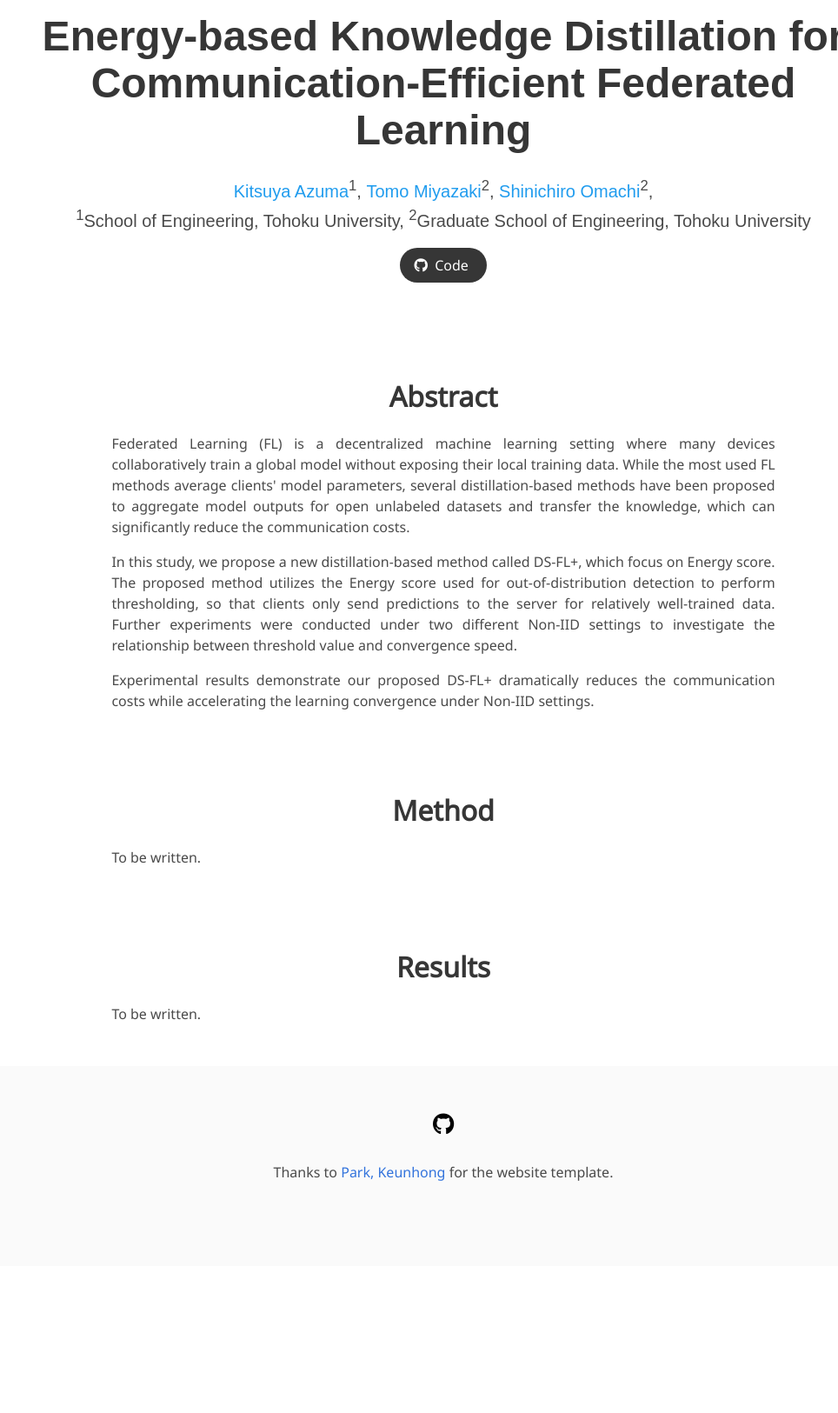
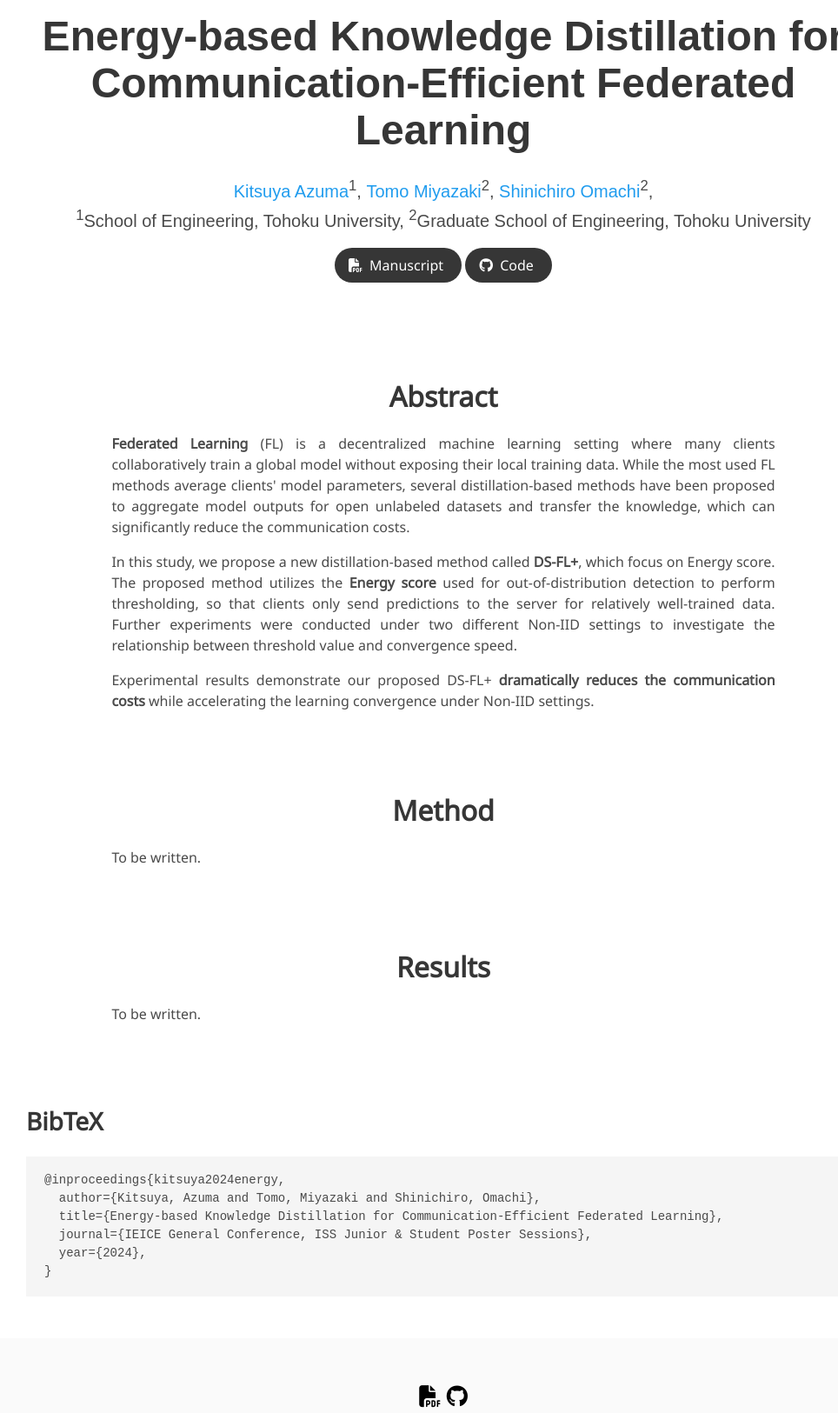
Before and after one commit to kitsuya0828/DSFLplus, a plain HTML site: page index.html in a window 1280 px wide. Shown: the part 85-1710 px from the top of the page at 87% size, without its empty margins (130-1094 px from the left). Before the commit the page ends 1541 px from the top, so only its background shows below. Drawn offline with nearby package versions, Linux system fonts and the light colour scheme; some icons are missing; a web font is replaced by a local one.

Commit message:
fix: add bibtex and manuscript pdf

```diff
--- a/index.html
+++ b/index.html
@@ -79,7 +79,15 @@
 
           <div class="column has-text-centered">
             <div class="publication-links">
-              <!-- Code Link. -->
+              <span class="link-block">
+                  <a href="./static/manuscript.pdf"
+                  class="external-link button is-normal is-rounded is-dark">
+                  <span class="icon">
+                      <i class="fa fa-file-pdf"></i>
+                  </span>
+                  <span>Manuscript</span>
+                  </a>
+              </span>
               <span class="link-block">
                 <a href="https://github.com/Kitsuya0828/DSFLplus"
                    class="external-link button is-normal is-rounded is-dark">
@@ -107,13 +115,13 @@
         <h2 class="title is-3">Abstract</h2>
         <div class="content has-text-justified">
           <p>
-            Federated Learning (FL) is a decentralized machine learning setting where many devices collaboratively train a global model without exposing their local training data. While the most used FL methods average clients' model parameters, several distillation-based methods have been proposed to aggregate model outputs for open unlabeled datasets and transfer the knowledge, which can significantly reduce the communication costs.
+            <b>Federated Learning</b> (FL) is a decentralized machine learning setting where many clients collaboratively train a global model without exposing their local training data. While the most used FL methods average clients' model parameters, several distillation-based methods have been proposed to aggregate model outputs for open unlabeled datasets and transfer the knowledge, which can significantly reduce the communication costs.
           </p>
           <p>
-            In this study, we propose a new distillation-based method called DS-FL+, which focus on Energy score. The proposed method utilizes the Energy score used for out-of-distribution detection to perform thresholding, so that clients only send predictions to the server for relatively well-trained data. Further experiments were conducted under two different Non-IID settings to investigate the relationship between threshold value and convergence speed.
+            In this study, we propose a new distillation-based method called <b>DS-FL+</b>, which focus on Energy score. The proposed method utilizes the <b>Energy score</b> used for out-of-distribution detection to perform thresholding, so that clients only send predictions to the server for relatively well-trained data. Further experiments were conducted under two different Non-IID settings to investigate the relationship between threshold value and convergence speed.
           </p>
           <p>
-            Experimental results demonstrate our proposed DS-FL+ dramatically reduces the communication costs while accelerating the learning convergence under Non-IID settings.
+            Experimental results demonstrate our proposed DS-FL+ <b>dramatically reduces the communication costs</b> while accelerating the learning convergence under Non-IID settings.
           </p>
         </div>
       </div>
@@ -124,7 +132,7 @@
 
 <section class="section">
     <div class="container is-max-desktop">
-      <!-- Abstract. -->
+      <!-- Method. -->
       <div class="columns is-centered has-text-centered">
         <div class="column is-four-fifths">
           <h2 class="title is-3">Method</h2>
@@ -135,13 +143,13 @@
           </div>
         </div>
       </div>
-      <!--/ Abstract. -->
+      <!--/ Method. -->
     </div>
   </section>
 
   <section class="section">
     <div class="container is-max-desktop">
-      <!-- Abstract. -->
+      <!-- Results. -->
       <div class="columns is-centered has-text-centered">
         <div class="column is-four-fifths">
           <h2 class="title is-3">Results</h2>
@@ -152,32 +160,32 @@
           </div>
         </div>
       </div>
-      <!--/ Abstract. -->
+      <!--/ Results. -->
     </div>
   </section>
 
 
-<!--
+
 <section class="section" id="BibTeX">
   <div class="container is-max-desktop content">
     <h2 class="title">BibTeX</h2>
-    <pre><code>@article{park2021nerfies,
-  author    = {Park, Keunhong and Sinha, Utkarsh and Barron, Jonathan T. and Bouaziz, Sofien and Goldman, Dan B and Seitz, Steven M. and Martin-Brualla, Ricardo},
-  title     = {Nerfies: Deformable Neural Radiance Fields},
-  journal   = {ICCV},
-  year      = {2021},
+    <pre><code>@inproceedings{kitsuya2024energy,
+  author={Kitsuya, Azuma and Tomo, Miyazaki and Shinichiro, Omachi},
+  title={Energy-based Knowledge Distillation for Communication-Efficient Federated Learning},
+  journal={IEICE General Conference, ISS Junior & Student Poster Sessions},
+  year={2024},
 }</code></pre>
   </div>
-</section> -->
+</section>
 
 
 <footer class="footer">
   <div class="container">
     <div class="content has-text-centered">
-      <!-- <a class="icon-link"
-         href="./static/videos/nerfies_paper.pdf">
+      <a class="icon-link"
+         href="./static/manuscript.pdf">
         <i class="fas fa-file-pdf"></i>
-      </a> -->
+      </a>
       <a class="icon-link" href="https://github.com/Kitsuya0828" class="external-link" disabled>
         <i class="fab fa-github"></i>
       </a>
```
Also changed, not shown: 1 other file.
